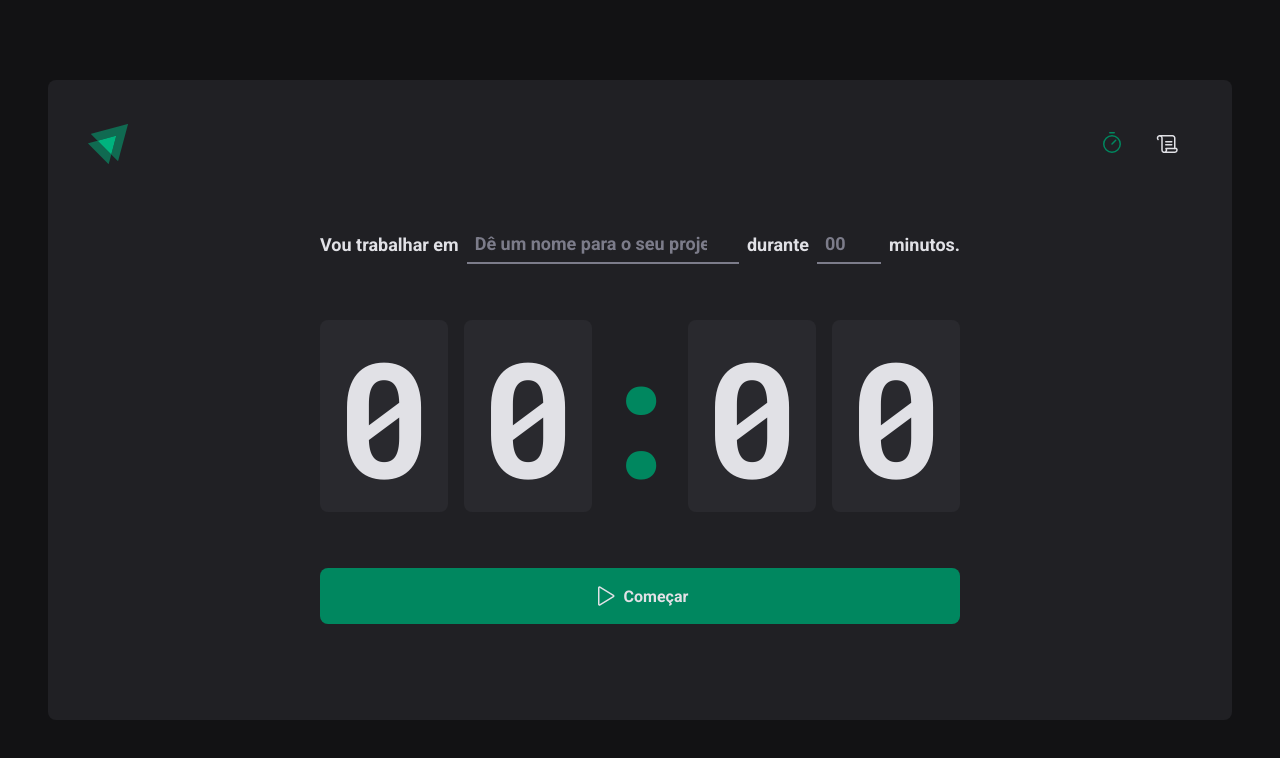
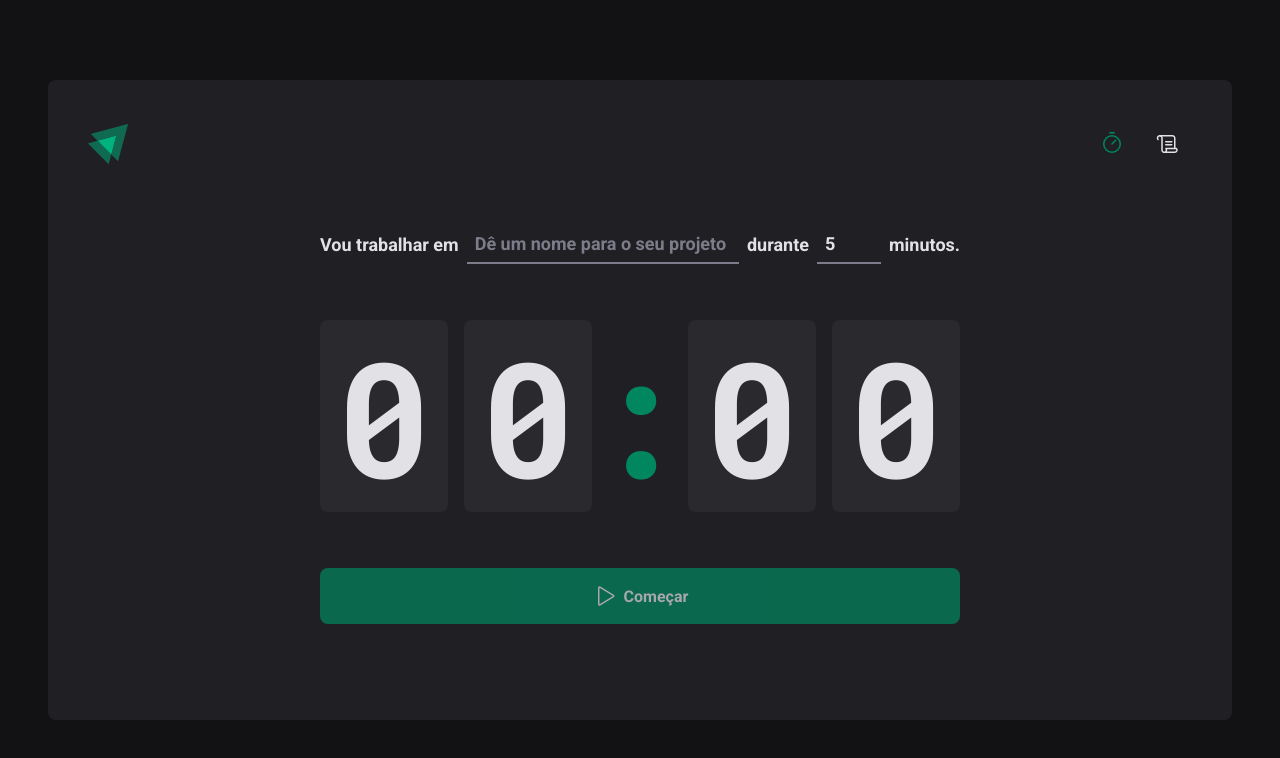
Before and after one commit to domzinhuu/02-ignite-timer, a React (Vite) app: page / in a window 1280 px wide. Shown: the top 758 px of the page. Built offline with nearby package versions, Linux system fonts and the light colour scheme.

Commit message:
feat: complete home

```diff
--- a/package.json
+++ b/package.json
@@ -10,11 +10,15 @@
     "preview": "vite preview"
   },
   "dependencies": {
+    "@hookform/resolvers": "^3.1.0",
+    "date-fns": "^2.30.0",
     "phosphor-react": "^1.4.1",
     "react": "^18.2.0",
     "react-dom": "^18.2.0",
+    "react-hook-form": "^7.43.9",
     "react-router-dom": "^6.11.2",
-    "styled-components": "^6.0.0-rc.1"
+    "styled-components": "^6.0.0-rc.1",
+    "zod": "^3.21.4"
   },
   "devDependencies": {
     "@rocketseat/eslint-config": "^1.2.0",
--- /dev/null
+++ b/src/contexts/CycleContext.ts
@@ -0,0 +1,17 @@
+import { createContext } from 'react'
+export interface Cycle {
+  id: string
+  task: string
+  minutesAmount: number
+  startDate: Date
+  interruptDate?: Date
+  finishedDate?: Date
+}
+
+interface CycleContextProps {
+  activeCycle: Cycle | undefined
+  cycles: Cycle[]
+  activeCycleId: string | null
+  markCurrentCycleAsFinished: () => void
+}
+export const CycleContext = createContext({} as CycleContextProps)
--- /dev/null
+++ b/src/pages/Home/components/Countdown/index.tsx
@@ -0,0 +1,67 @@
+import { useContext, useEffect, useState } from 'react'
+import { CountDownContainer, Separator } from './styles'
+import { differenceInSeconds } from 'date-fns'
+import { CycleContext } from '../../../../contexts/CycleContext'
+
+export function CountyDown() {
+  const [amountSecondsPassed, setAmountSecondsPassed] = useState<number>(0)
+
+  const { activeCycleId, activeCycle, markCurrentCycleAsFinished } =
+    useContext(CycleContext)
+
+  const totalSeconds = activeCycle ? activeCycle.minutesAmount * 60 : 0
+  const currentSeconds = activeCycle ? totalSeconds - amountSecondsPassed : 0
+  const minutesAmount = Math.floor(currentSeconds / 60)
+  const secondsAmount = currentSeconds % 60
+
+  const minutes = String(minutesAmount).padStart(2, '0')
+  const seconds = String(secondsAmount).padStart(2, '0')
+
+  useEffect(() => {
+    if (activeCycle) {
+      document.title = `${activeCycle.task} - ${minutes}:${seconds}`
+    } else {
+      document.title = 'Ignite Timer'
+    }
+  }, [minutes, seconds, activeCycle])
+
+  useEffect(() => {
+    let interval: number
+    if (activeCycle) {
+      interval = setInterval(() => {
+        const diffInSeconds = differenceInSeconds(
+          new Date(),
+          activeCycle.startDate,
+        )
+
+        if (diffInSeconds >= totalSeconds) {
+          markCurrentCycleAsFinished()
+          clearInterval(interval)
+          setAmountSecondsPassed(0)
+        } else {
+          setAmountSecondsPassed(diffInSeconds)
+        }
+      }, 1000)
+    }
+
+    return () => {
+      setAmountSecondsPassed(0)
+      clearInterval(interval)
+    }
+  }, [
+    activeCycle,
+    activeCycleId,
+    totalSeconds,
+    setAmountSecondsPassed,
+    markCurrentCycleAsFinished,
+  ])
+  return (
+    <CountDownContainer>
+      <span>{minutes[0]}</span>
+      <span>{minutes[1]}</span>
+      <Separator>:</Separator>
+      <span>{seconds[0]}</span>
+      <span>{seconds[1]}</span>
+    </CountDownContainer>
+  )
+}
--- /dev/null
+++ b/src/pages/Home/components/Countdown/styles.ts
@@ -0,0 +1,25 @@
+import { styled } from 'styled-components'
+
+export const CountDownContainer = styled.div`
+  font-family: 'Roboto Mono', monospace;
+  font-size: 10rem;
+  line-height: 8rem;
+  color: ${(props) => props.theme['gray-100']};
+  display: flex;
+  gap: 1rem;
+
+  span {
+    background: ${(props) => props.theme['gray-700']};
+    padding: 2rem 1rem;
+    border-radius: 8px;
+  }
+`
+
+export const Separator = styled.div`
+  padding: 2rem 0;
+  color: ${(props) => props.theme['green-500']};
+  width: 4rem;
+  overflow: hidden;
+  display: flex;
+  justify-content: center;
+`
--- /dev/null
+++ b/src/pages/Home/components/NewCycleForm/index.tsx
@@ -0,0 +1,39 @@
+import { useContext } from 'react'
+import { FormContainer, MinutesAmountInput, TaskInput } from './styles'
+import { CycleContext } from '../../../../contexts/CycleContext'
+import { useFormContext } from 'react-hook-form'
+
+export function NewCycleForm() {
+  const { activeCycle } = useContext(CycleContext)
+  const { register } = useFormContext()
+  return (
+    <FormContainer>
+      <label htmlFor="task">Vou trabalhar em</label>
+      <TaskInput
+        id="task"
+        placeholder="Dê um nome para o seu projeto"
+        disabled={!!activeCycle}
+        list="task-suggestions"
+        {...register('task')}
+      />
+      <datalist id="task-suggestions">
+        <option value="Projeto 1" />
+        <option value="Projeto 2" />
+        <option value="Projeto 3" />
+        <option value="Banana" />
+      </datalist>
+
+      <label htmlFor="minutesAmount">durante</label>
+      <MinutesAmountInput
+        type="number"
+        step={5}
+        disabled={!!activeCycle}
+        id="minutesAmount"
+        placeholder="00"
+        {...register('minutesAmount', { valueAsNumber: true })}
+      />
+
+      <span>minutos.</span>
+    </FormContainer>
+  )
+}
--- /dev/null
+++ b/src/pages/Home/components/NewCycleForm/styles.ts
@@ -0,0 +1,45 @@
+import { styled } from 'styled-components'
+
+export const FormContainer = styled.div`
+  width: 100%;
+  display: flex;
+  align-items: center;
+  justify-content: center;
+  gap: 0.5rem;
+  color: ${(props) => props.theme['gray-100']};
+  font-size: 1.125rem;
+  font-weight: bold;
+  flex-wrap: wrap;
+`
+
+const BaseInput = styled.input`
+  background: transparent;
+  border: none;
+  height: 2.5rem;
+  border-bottom: 2px solid ${(props) => props.theme['gray-500']};
+  font-weight: bold;
+  font-size: 1.125rem;
+  padding: 0 0.5rem;
+  color: ${(props) => props.theme['gray-100']};
+
+  &:focus {
+    box-shadow: none;
+    border-color: ${(props) => props.theme['green-500']};
+  }
+
+  &::placeholder {
+    color: ${(props) => props.theme['gray-500']};
+  }
+`
+
+export const TaskInput = styled(BaseInput)`
+  flex: 1;
+
+  &::-webkit-calendar-picker-indicator {
+    display: none !important;
+  }
+`
+
+export const MinutesAmountInput = styled(BaseInput)`
+  width: 4rem;
+`
--- a/src/pages/Home/index.tsx
+++ b/src/pages/Home/index.tsx
@@ -1,59 +1,114 @@
-import { Play } from 'phosphor-react'
+import { HandPalm, Play } from 'phosphor-react'
+import { FormProvider, useForm } from 'react-hook-form'
+import { zodResolver } from '@hookform/resolvers/zod'
+import * as zod from 'zod'
 import {
-  CountDownContainer,
-  FormContainer,
   HomeContainer,
-  MinutesAmountInput,
-  Separator,
   StartCoutdownButton,
-  TaskInput,
+  StopCoutdownButton,
 } from './styles'
+import { useState } from 'react'
+import { NewCycleForm } from './components/NewCycleForm'
+import { CountyDown } from './components/Countdown'
+import { Cycle, CycleContext } from '../../contexts/CycleContext'
+
+const newCicleFormValidationSchema = zod.object({
+  task: zod.string().min(1, 'Informe a tarefa'),
+  minutesAmount: zod.number().min(5).max(60),
+})
+
+type NewCicleFormData = zod.infer<typeof newCicleFormValidationSchema>
 
 export function Home() {
+  const [cycles, setCycles] = useState<Cycle[]>([])
+  const [activeCycleId, setActiveCycleId] = useState<string | null>(null)
+
+  const activeCycle = cycles.find((cycle) => cycle.id === activeCycleId)
+
+  const newCycleForm = useForm<NewCicleFormData>({
+    resolver: zodResolver(newCicleFormValidationSchema),
+    defaultValues: {
+      task: '',
+      minutesAmount: 5,
+    },
+  })
+
+  function handleCreateNewCicle(data: NewCicleFormData) {
+    const newCycle: Cycle = {
+      id: String(Date.now()),
+      task: data.task,
+      minutesAmount: data.minutesAmount,
+      startDate: new Date(),
+    }
+
+    setActiveCycleId(newCycle.id)
+    setCycles((prevState) => [...prevState, newCycle])
+    reset()
+  }
+
+  function handleInterruptCycle() {
+    setCycles((prevState) => {
+      const newCycles = prevState.map((cycle) => {
+        if (cycle.id === activeCycleId) {
+          cycle.interruptDate = new Date()
+        }
+
+        return cycle
+      })
+      return newCycles
+    })
+
+    setActiveCycleId(null)
+  }
+
+  function markCurrentCycleAsFinished(): void {
+    setCycles((prevState: Cycle[]) => {
+      const newCycles = prevState.map((cycle) => {
+        if (cycle.id === activeCycleId) {
+          cycle.finishedDate = new Date()
+        }
+
+        return cycle
+      })
+      return newCycles
+    })
+    setActiveCycleId(null)
+  }
+
+  const { handleSubmit, watch, reset } = newCycleForm
+  const task = watch('task')
+  const isSubmitDisabled = !task
+
   return (
+    <CycleContext.Provider
+      value={{
+        activeCycle,
+        cycles,
+        markCurrentCycleAsFinished,
+        activeCycleId,
+      }}
+    >
       <HomeContainer>
-      <form>
-        <FormContainer>
-          <label htmlFor="task">Vou trabalhar em</label>
-          <TaskInput
-            type="text"
-            id="task"
-            placeholder="Dê um nome para o seu projeto"
-            list="task-suggestions"
-          />
-          <datalist id="task-suggestions">
-            <option value="Projeto 1" />
-            <option value="Projeto 2" />
-            <option value="Projeto 3" />
-            <option value="Banana" />
-          </datalist>
+        <form onSubmit={handleSubmit(handleCreateNewCicle)}>
+          <FormProvider {...newCycleForm}>
+            <NewCycleForm />
+          </FormProvider>
 
-          <label htmlFor="minutesAmount">durante</label>
-          <MinutesAmountInput
-            type="number"
-            step={5}
-            min={5}
-            max={60}
-            id="minutesAmount"
-            placeholder="00"
-          />
+          <CountyDown />
 
-          <span>minutos.</span>
-        </FormContainer>
-
-        <CountDownContainer>
-          <span>0</span>
-          <span>0</span>
-          <Separator>:</Separator>
-          <span>0</span>
-          <span>0</span>
-        </CountDownContainer>
-
-        <StartCoutdownButton type="submit">
+          {activeCycle ? (
+            <StopCoutdownButton type="button" onClick={handleInterruptCycle}>
+              <HandPalm size={24} />
+              Interromper
+            </StopCoutdownButton>
+          ) : (
+            <StartCoutdownButton disabled={isSubmitDisabled} type="submit">
               <Play size={24} />
               Começar
             </StartCoutdownButton>
+          )}
         </form>
       </HomeContainer>
+    </CycleContext.Provider>
   )
 }
--- a/src/pages/Home/styles.ts
+++ b/src/pages/Home/styles.ts
@@ -13,50 +13,6 @@ export const HomeContainer = styled.main`
     align-items: center;
     gap: 3.5rem;
   }
-`
-
-export const FormContainer = styled.div`
-  width: 100%;
-  display: flex;
-  align-items: center;
-  justify-content: center;
-  gap: 0.5rem;
-  color: ${(props) => props.theme['gray-100']};
-  font-size: 1.125rem;
-  font-weight: bold;
-  flex-wrap: wrap;
-`
-
-const BaseInput = styled.input`
-  background: transparent;
-  border: none;
-  height: 2.5rem;
-  border-bottom: 2px solid ${(props) => props.theme['gray-500']};
-  font-weight: bold;
-  font-size: 1.125rem;
-  padding: 0 0.5rem;
-  color: ${(props) => props.theme['gray-100']};
-
-  &:focus {
-    box-shadow: none;
-    border-color: ${(props) => props.theme['green-500']};
-  }
-
-  &::placeholder {
-    color: ${(props) => props.theme['gray-500']};
-  }
-`
-
-export const TaskInput = styled(BaseInput)`
-  flex: 1;
-
-  &::--webkit-calendar-picker-indicator {
-    display: none !important;
-  }
-`
-
-export const MinutesAmountInput = styled(BaseInput)`
-  width: 4rem;
 `
 
 export const CountDownContainer = styled.div`
@@ -83,7 +39,7 @@ export const Separator = styled.div`
   justify-content: center;
 `
 
-export const StartCoutdownButton = styled.button`
+export const BaseCoutdownButton = styled.button`
   width: 100%;
   border: none;
   padding: 1rem;
@@ -94,15 +50,24 @@ export const StartCoutdownButton = styled.button`
   gap: 0.5rem;
   font-weight: bold;
   cursor: pointer;
-  background: ${(props) => props.theme['green-500']};
   color: ${(props) => props.theme['gray-100']};
   transition: all 0.2s;
-
-  &:not(:disabled):hover {
-    background: ${(props) => props.theme['green-700']};
-  }
   &:disabled {
     opacity: 0.7;
     cursor: not-allowed;
   }
 `
+
+export const StartCoutdownButton = styled(BaseCoutdownButton)`
+  background: ${(props) => props.theme['green-500']};
+  &:not(:disabled):hover {
+    background: ${(props) => props.theme['green-700']};
+  }
+`
+export const StopCoutdownButton = styled(BaseCoutdownButton)`
+  background: ${(props) => props.theme['red-500']};
+
+  &:not(:disabled):hover {
+    background: ${(props) => props.theme['red-700']};
+  }
+`
```
Also changed, not shown: 1 other file (tests, documents, lock files or other folders). Lines whose indentation alone changed are shown as unchanged.
